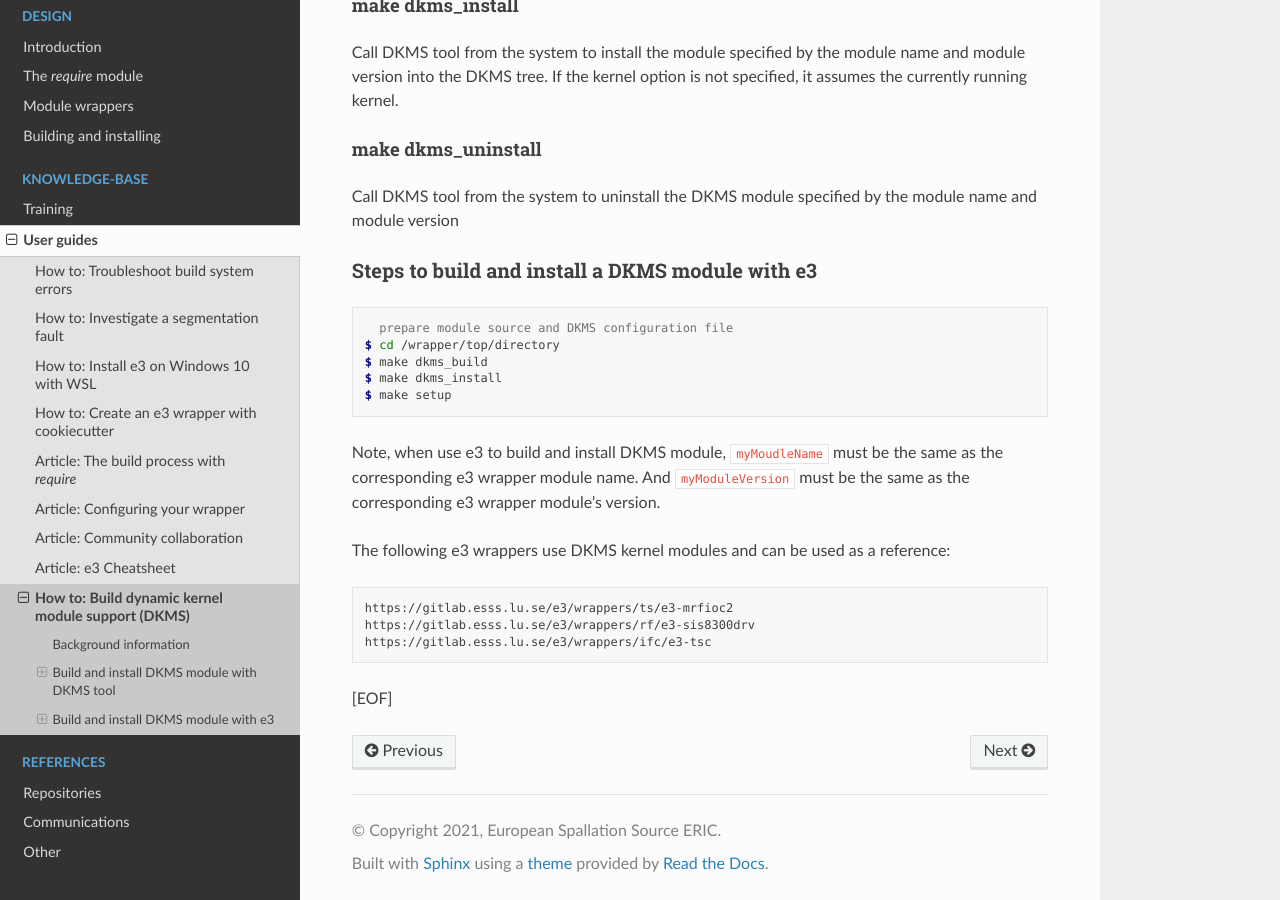
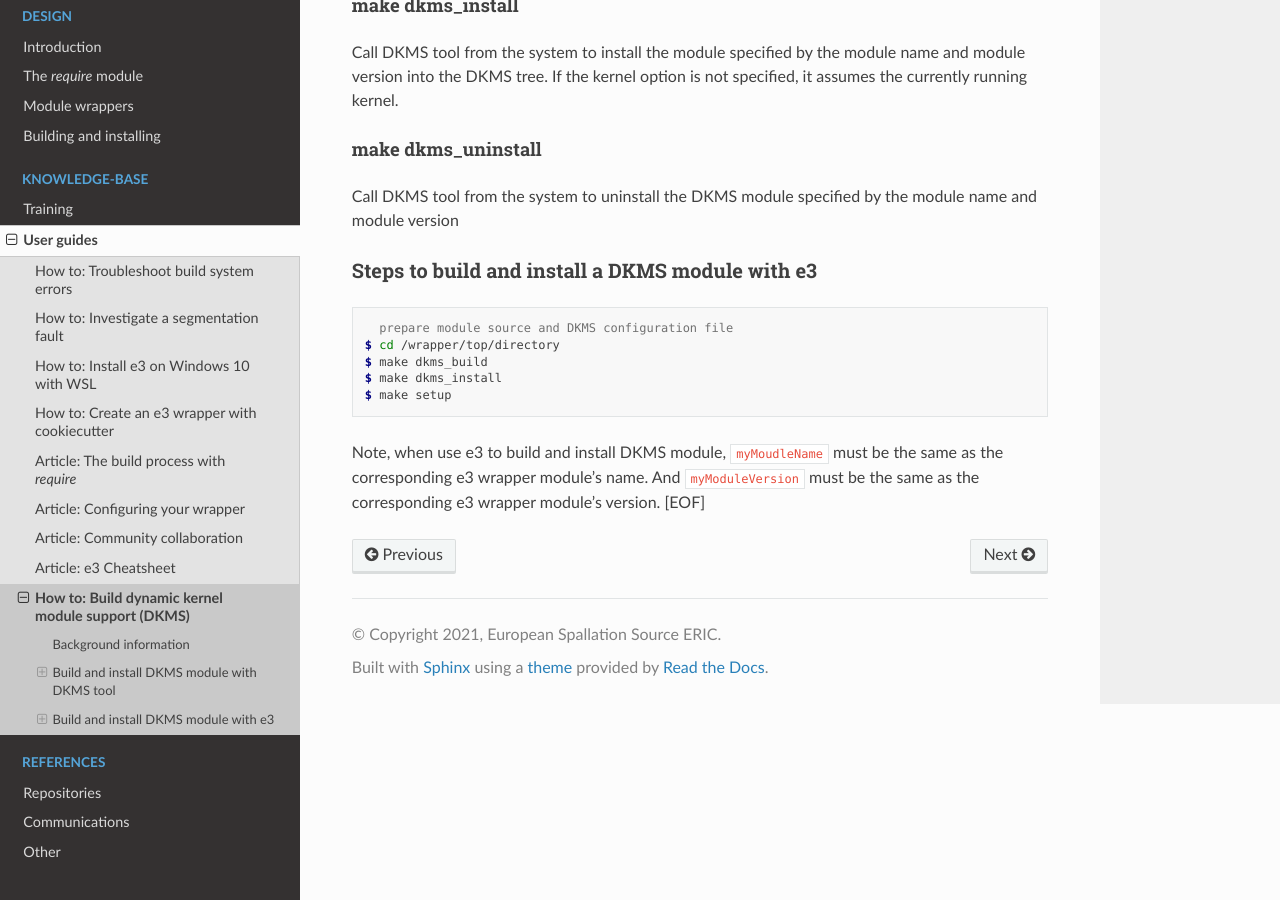
Before and after one commit to ttkorhonen/e3pages, a Sphinx documentation site: the page built from docs/kb/guide/articles/9_dynamic_kernel_module_support.md, in a window 1280 px wide and 900 px high, scrolled down 2912 px. Built offline with Sphinx 7.4.7 and the Read the Docs theme 2.0.0, drawn with Linux system fonts in a browser that asks for light colours; some of the changed text lies outside the part shown.

Commit message:
Fix EOF issue

````diff
--- a/docs/kb/guide/articles/9_dynamic_kernel_module_support.md
+++ b/docs/kb/guide/articles/9_dynamic_kernel_module_support.md
@@ -23,11 +23,11 @@ To build and install a third-party kernel module as a DKMS module, a
 `dkms.conf` file which describes the module source to the DKMS system
 is required. It usually looks like the following:
 
-```makefile
-PACKAGE_NAME="myModuleName"
-PACKAGE_VERSION="myModuleVersion"
-BUILT_MODULE_NAME[0]="myModuleName"
-AUTOINSTALL="yes"
+```bash
+PACKAGE_NAME=myModuleName
+PACKAGE_VERSION=myModuleVersion
+BUILT_MODULE_NAME[0]=myModuleName
+AUTOINSTALL=yes
 ```
 
 Add this `dkms.conf` file to your kernel module source, and copy the
@@ -76,7 +76,7 @@ dkms_add: conf
 
 .PHONY: setup
 setup:
-    $(QUIET) echo KERNEL==\"uio*\", ATTR{name}==\"mrf-pci\", MODE=\"0666\" | $(SUDO) tee  /etc/udev/rules.d/99-$(KMOD_NAME).rules
+    $(QUIET) echo "KERNEL==uio*, ATTR{name}==mrf-pci, MODE=0666" | $(SUDO) tee  /etc/udev/rules.d/99-$(KMOD_NAME).rules
     $(QUIET) $(SUDO) /bin/udevadm control --reload-rules
     $(QUIET) $(SUDO) /bin/udevadm trigger
     $(QUIET) echo $(KMOD_NAME) | $(SUDO) tee /etc/modules-load.d/$(KMOD_NAME).conf
@@ -159,17 +159,7 @@ $ make setup
 ```
 
 Note, when use e3 to build and install DKMS module, `myMoudleName`
-must be the same as the corresponding e3 wrapper module name.
+must be the same as the corresponding e3 wrapper module's name.
 And `myModuleVersion` must be the same as the corresponding
 e3 wrapper module's version.
-
-The following e3 wrappers use DKMS kernel modules and can be used
-as a reference:
-
-```html
-https://gitlab.esss.lu.se/e3/wrappers/ts/e3-mrfioc2
-https://gitlab.esss.lu.se/e3/wrappers/rf/e3-sis8300drv
-https://gitlab.esss.lu.se/e3/wrappers/ifc/e3-tsc
-```
-
 [EOF]
````
